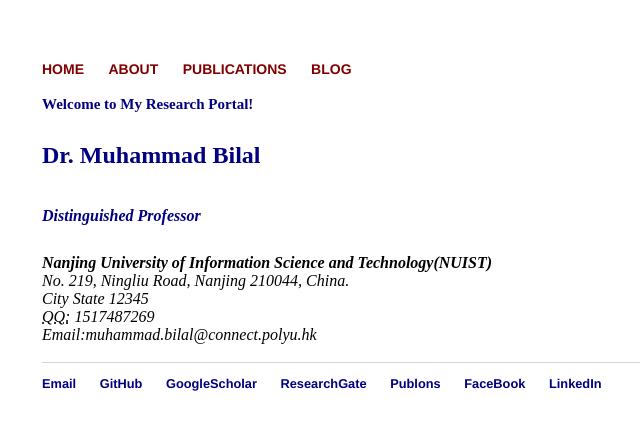
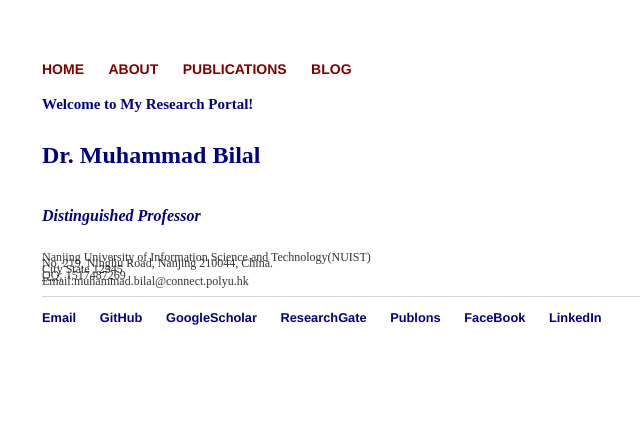
Before and after one commit to rs-DrBilal/rsbilal.github.io, a Jekyll site: the page built from index.html, in a window 1280 px wide. Shown: the top 430 px of the page, without its empty margins (150-790 px from the left). Built offline with Jekyll 4.4.1, drawn with Linux system fonts in a browser that asks for light colours.

Commit message:
Update index.html

```diff
--- a/index.html
+++ b/index.html
@@ -4,15 +4,14 @@ title: Muhammad Bilal
 ---
 <div class="blurb">
 	<p style="color: NAVY; font-size:15px"><strong>Welcome to My Research Portal!</strong></p>
-	<p <li><a href="http://ocean.nuist.edu.cn/muhammadbilal" style="color: NAVY"><strong>Dr. Muhammad Bilal</strong></a><br></p>
-		<p <li><a href="http://ocean.nuist.edu.cn"style="color: NAVY;font-size:16px;line-height: 0.5"><strong><em>Distinguished Professor</em></strong></a></p>
+	<p <li><a href="http://ocean.nuist.edu.cn/muhammadbilal" style="color: NAVY;line-height:0.5"><strong>Dr. Muhammad Bilal</strong></a><br></p>
+		<p <li><a href="http://ocean.nuist.edu.cn"style="color: NAVY;font-size:16px;line-height:0.5"><strong><em>Distinguished Professor</em></strong></a></p>
 
-					<address>
-					<strong>Nanjing University of Information Science and Technology(NUIST)</strong><br>
+					<p style="font-size:12px; line-height:0.5"> Nanjing University of Information Science and Technology(NUIST)<br>
 					No. 219, Ningliu Road, Nanjing 210044, China.<br>
 					City State 12345<br>
 					<abbr title="QQ">QQ:</abbr> 1517487269<br>
 					<span class="obfuscate">Email:muhammad.bilal@connect.polyu.hk</span>
-					</address><br>
+					<br></p>
 
 </div><!-- /.blurb -->
```
